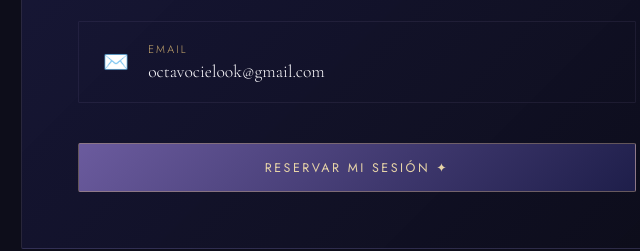
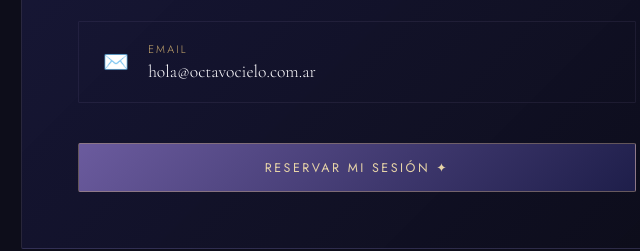
Before and after one commit to octavocielook-lang/octavo-cielo, a website: page index.html in a window 1280 px wide. Shown: the part 9485-9736 px from the top of the page, 283-923 px from the left. Drawn offline with nearby package versions, Linux system fonts and the light colour scheme.

Commit message:
Update index.html

```diff
--- a/index.html
+++ b/index.html
@@ -627,9 +627,9 @@ footer{border-top:1px solid rgba(196,181,232,.1);padding:3rem 4rem;display:flex;
         <span class="contact-item-icon">📱</span>
         <div><span class="contact-item-label">WhatsApp</span><span class="contact-item-value">Escribime para consultas</span></div>
       </a>
-      <a href="mailto:octavocielook@gmail.com" class="contact-item">
+      <a href="mailto:hola@octavocielo.com.ar" class="contact-item">
         <span class="contact-item-icon">✉️</span>
-        <div><span class="contact-item-label">Email</span><span class="contact-item-value">octavocielook@gmail.com</span></div>
+        <div><span class="contact-item-label">Email</span><span class="contact-item-value">hola@octavocielo.com.ar</span></div>
       </a>
     </div>
     <a href="#reservar" class="btn-primary" style="width:100%;text-align:center;display:block;">Reservar mi sesión ✦</a>
```
